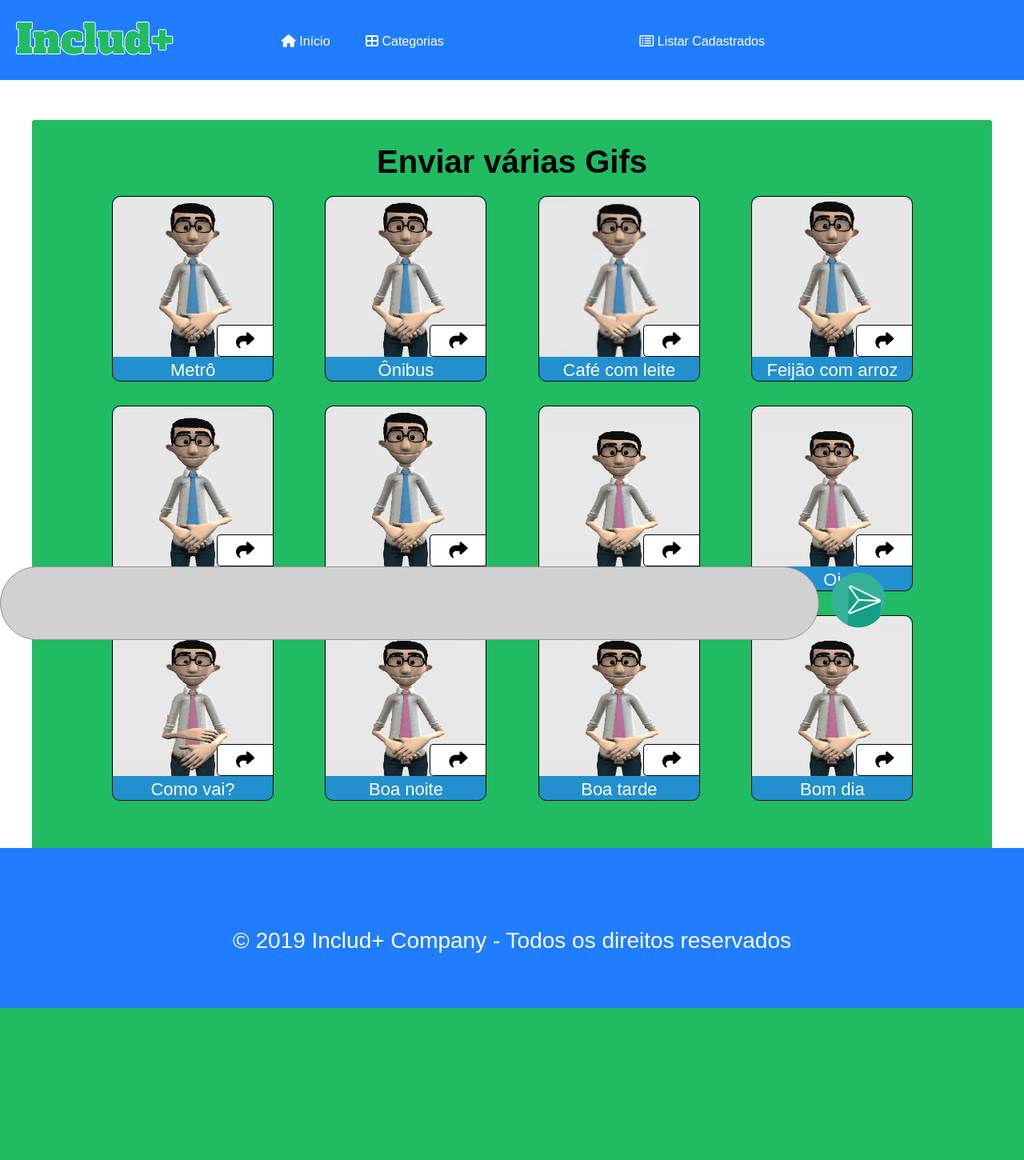
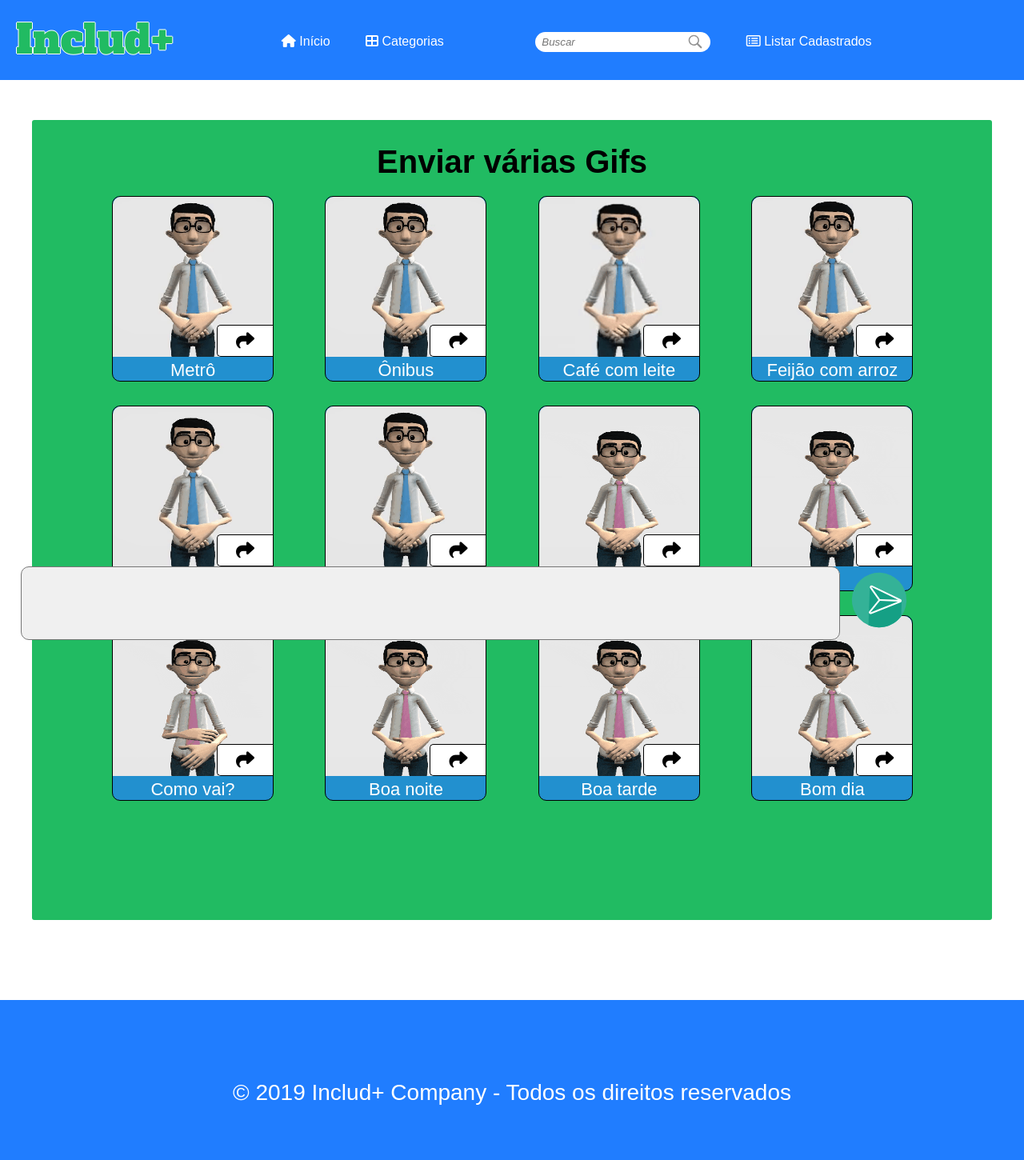
Before and after one commit to RicksonM/IncludeProject, a PHP site: page /catEnvioLogado/todasGifs.html in a window 1280 px wide. Shown: the whole page at 80% size. Before the commit the page ends 1260 px from the top, so only its background shows below. Run offline with PHP 8.4, Linux system fonts and the light colour scheme; some libraries are stand-ins or nearby versions.

Commit message:
Inserção do campo de busca das gifs

```diff
--- a/catAlimento.html
+++ b/catAlimento.html
@@ -17,6 +17,8 @@
         <ul id="listaPrincipal">
             <li class="itensPrincipais"><a href="index.html"><i class='fas fa-home'></i> Início</a></li>
             <li class="itensPrincipais"><a href="gifs.html"><i class='fas fa-th-large'></i> Categorias</a></li>
+            <li class="itensPrincipais"><input type="search" placeholder="Buscar">
+            <img id="imgBusca" src="/IncludeProject/img/icons/iconSearch.svg" alt="Buscar" title="Buscar"></li>
         </ul>
         <button id="ButaoListarCadastrados"><a href="/listar"><i class='far fa-list-alt'></i> Listar Cadastrados</a></button>
     </header>
--- a/catEnvioLogado/catAlimento.html
+++ b/catEnvioLogado/catAlimento.html
@@ -17,6 +17,8 @@
         <ul id="listaPrincipal">
             <li class="itensPrincipais"><a href="/IncludeProject/index.html"><i class='fas fa-home'></i> Início</a></li>
             <li class="itensPrincipais"><a href="/IncludeProject/gifs.html"><i class='fas fa-th-large'></i> Categorias</a></li>
+            <li class="itensPrincipais"><input type="search" placeholder="Buscar">
+            <img id="imgBusca" src="/IncludeProject/img/icons/iconSearch.svg" alt="Buscar" title="Buscar"></li>
         </ul>
         <button id="ButaoListarCadastrados"><a href="/listar"><i class='far fa-list-alt'></i> Listar Cadastrados</a></button>
     </header>
--- a/catEnvioLogado/catProfissao.html
+++ b/catEnvioLogado/catProfissao.html
@@ -17,6 +17,8 @@
         <ul id="listaPrincipal">
             <li class="itensPrincipais"><a href="/IncludeProject/index.html"><i class='fas fa-home'></i> Início</a></li>
             <li class="itensPrincipais"><a href="/IncludeProject/gifs.html"><i class='fas fa-th-large'></i> Categorias</a></li>
+            <li class="itensPrincipais"><input type="search" placeholder="Buscar">
+            <img id="imgBusca" src="/IncludeProject/img/icons/iconSearch.svg" alt="Buscar" title="Buscar"></li>
         </ul>
         <button id="ButaoListarCadastrados"><a href="/listar"><i class='far fa-list-alt'></i> Listar Cadastrados</a></button>
     </header>
--- a/catEnvioLogado/catSaudacao.html
+++ b/catEnvioLogado/catSaudacao.html
@@ -17,6 +17,8 @@
         <ul id="listaPrincipal">
             <li class="itensPrincipais"><a href="/IncludeProject/index.html"><i class='fas fa-home'></i> Início</a></li>
             <li class="itensPrincipais"><a href="/IncludeProject/gifs.html"><i class='fas fa-th-large'></i> Categorias</a></li>
+            <li class="itensPrincipais"><input type="search" placeholder="Buscar">
+            <img id="imgBusca" src="/IncludeProject/img/icons/iconSearch.svg" alt="Buscar" title="Buscar"></li>
         </ul>
         <button id="ButaoListarCadastrados"><a href="/listar"><i class='far fa-list-alt'></i> Listar Cadastrados</a></button>
     </header>
--- a/catEnvioLogado/catTransporte.html
+++ b/catEnvioLogado/catTransporte.html
@@ -17,6 +17,8 @@
         <ul id="listaPrincipal">
             <li class="itensPrincipais"><a href="/IncludeProject/index.html"><i class='fas fa-home'></i> Início</a></li>
             <li class="itensPrincipais"><a href="/IncludeProject/gifs.html"><i class='fas fa-th-large'></i> Categorias</a></li>
+            <li class="itensPrincipais"><input type="search" placeholder="Buscar">
+            <img id="imgBusca" src="/IncludeProject/img/icons/iconSearch.svg" alt="Buscar" title="Buscar"></li>
         </ul>
         <button id="ButaoListarCadastrados"><a href="/listar"><i class='far fa-list-alt'></i> Listar Cadastrados</a></button>
     </header>
--- a/catEnvioLogado/todasGifs.html
+++ b/catEnvioLogado/todasGifs.html
@@ -17,6 +17,8 @@
         <ul id="listaPrincipal">
             <li class="itensPrincipais"><a href="/IncludeProject/index.html"><i class='fas fa-home'></i> Início</a></li>
             <li class="itensPrincipais"><a href="/IncludeProject/gifs.html"><i class='fas fa-th-large'></i> Categorias</a></li>
+            <li class="itensPrincipais"><input type="search" placeholder="Buscar">
+            <img id="imgBusca" src="/IncludeProject/img/icons/iconSearch.svg" alt="Buscar" title="Buscar"></li>
         </ul>
         <button id="ButaoListarCadastrados"><a href="/listar"><i class='far fa-list-alt'></i> Listar Cadastrados</a></button>
     </header>
--- a/catProfissao.html
+++ b/catProfissao.html
@@ -17,6 +17,8 @@
         <ul id="listaPrincipal">
             <li class="itensPrincipais"><a href="index.html"><i class='fas fa-home'></i> Início</a></li>
             <li class="itensPrincipais"><a href="gifs.html"><i class='fas fa-th-large'></i> Categorias</a></li>
+            <li class="itensPrincipais"><input type="search" placeholder="Buscar">
+            <img id="imgBusca" src="/IncludeProject/img/icons/iconSearch.svg" alt="Buscar" title="Buscar"></li>
         </ul>
         <button id="ButaoListarCadastrados"><a href="/listar"><i class='far fa-list-alt'></i> Listar Cadastrados</a></button>
     </header>
--- a/catSaudacao.html
+++ b/catSaudacao.html
@@ -17,6 +17,8 @@
         <ul id="listaPrincipal">
             <li class="itensPrincipais"><a href="index.html"><i class='fas fa-home'></i> Início</a></li>
             <li class="itensPrincipais"><a href="gifs.html"><i class='fas fa-th-large'></i> Categorias</a></li>
+            <li class="itensPrincipais"><input type="search" placeholder="Buscar">
+            <img id="imgBusca" src="/IncludeProject/img/icons/iconSearch.svg" alt="Buscar" title="Buscar"></li>
         </ul>
         <button id="ButaoListarCadastrados"><a href="/listar"><i class='far fa-list-alt'></i> Listar Cadastrados</a></button>
     </header>
--- a/catTransporte.html
+++ b/catTransporte.html
@@ -17,6 +17,8 @@
         <ul id="listaPrincipal">
             <li class="itensPrincipais"><a href="index.html"><i class='fas fa-home'></i> Início</a></li>
             <li class="itensPrincipais"><a href="gifs.html"><i class='fas fa-th-large'></i> Categorias</a></li>
+            <li class="itensPrincipais"><input type="search" placeholder="Buscar">
+            <img id="imgBusca" src="/IncludeProject/img/icons/iconSearch.svg" alt="Buscar" title="Buscar"></li>
         </ul>
         <button id="ButaoListarCadastrados"><a href="/listar"><i class='far fa-list-alt'></i> Listar Cadastrados</a></button>
     </header>
--- a/css/formStyle.css
+++ b/css/formStyle.css
@@ -52,6 +52,7 @@ input[type="date"] {
     font-family: "Roboto", sans-serif;
     font-size: 14px;
     padding: 15px;
+    color: rgb(119, 117, 117);
     background-color: rgb(242, 242, 242);
     /* background-image: url(/IncludeProject/img/icons/iconCalendar.png);
     background-repeat: no-repeat;
--- a/css/indexStyle.css
+++ b/css/indexStyle.css
@@ -60,10 +60,31 @@ li.itensPrincipais > a:hover {
     background-color: white;
 }
 
+li.itensPrincipais:last-child {
+    margin-left: 100px;
+    position: relative;
+}
+
+input[type="search"] {
+    height: 25px;
+    border: 0;
+    border-radius: 20px;
+    padding: 8px 32px 8px 8px;
+    font-style: italic;
+}
+
+img#imgBusca {
+    height: 25px;
+    cursor: pointer;
+    position: absolute;
+    top: -1px;
+    right: 7px;
+}
+
 button#ButaoListarCadastrados {
     border: none;
     background-color: transparent;
-    margin-left: 220px;
+    margin-left: 30px;
     position: relative;
     top: -10px;
 }
@@ -180,9 +201,10 @@ footer {
     width: 100%;
     height: 200px;
     background-color: #207dff;
-    position: absolute;
-    top: 120%;
-    left: 0;
+    margin-top: 100px;
+    /* position: absolute;
+    top: 1300px;
+    left: 0; */
 }
 
 p#pDireitos {
--- a/css/todasGifsStyle.css
+++ b/css/todasGifsStyle.css
@@ -144,11 +144,11 @@ div#divInputFixed {
 
 textarea#textAreaEnviarGifs {
     width: 80%;
-    border-radius: 50px;
-    background-color: #d1d1d1;
+    margin-left: 2%;
+    border-radius: 10px;
+    background-color: #f0f0f0;
     color: rgb(85, 85, 85);
     font-size: 26px;
-    border: 1px solid rgb(144, 144, 144);
     resize: none;
     padding: 15px 15px 15px 30px;
     outline: none;
--- a/form.html
+++ b/form.html
@@ -15,6 +15,8 @@
         <ul id="listaPrincipal">
             <li class="itensPrincipais"><a href="index.html"><i class='fas fa-home'></i> Início</a></li>
             <li class="itensPrincipais"><a href="gifs.html"><i class='fas fa-th-large'></i> Categorias</a></li>
+            <li class="itensPrincipais"><input type="search" placeholder="Buscar">
+            <img id="imgBusca" src="/IncludeProject/img/icons/iconSearch.svg" alt="Buscar" title="Buscar"></li>
         </ul>
         <button id="ButaoListarCadastrados"><a href="listar"><i class='far fa-list-alt'></i> Listar Cadastrados</a></button>
     </header>
--- a/gifs.html
+++ b/gifs.html
@@ -16,6 +16,8 @@
         <ul id="listaPrincipal">
             <li class="itensPrincipais"><a href="index.html"><i class='fas fa-home'></i> Início</a></li>
             <li class="itensPrincipais"><a href="gifs.html"><i class='fas fa-th-large'></i> Categorias</a></li>
+            <li class="itensPrincipais"><input type="search" placeholder="Buscar">
+            <img id="imgBusca" src="/IncludeProject/img/icons/iconSearch.svg" alt="Buscar" title="Buscar"></li>
         </ul>
         <button id="ButaoListarCadastrados"><a href="/listar"><i class='far fa-list-alt'></i> Listar Cadastrados</a></button>
     </header>
--- a/index.html
+++ b/index.html
@@ -15,6 +15,8 @@
         <ul id="listaPrincipal">
             <li class="itensPrincipais"><a href="index.html"><i class='fas fa-home'></i> Início</a></li>
             <li class="itensPrincipais"><a href="gifs.html"><i class='fas fa-th-large'></i> Categorias</a></li>
+            <li class="itensPrincipais"><input type="search" placeholder="Buscar">
+            <img id="imgBusca" src="/IncludeProject/img/icons/iconSearch.svg" alt="Buscar" title="Buscar"></li>
         </ul>
         <button id="ButaoListarCadastrados"><a href="/listar"><i class='far fa-list-alt'></i> Listar Cadastrados</a></button>
     </header>
--- a/todasGifs.html
+++ b/todasGifs.html
@@ -19,6 +19,8 @@
         <ul id="listaPrincipal">
             <li class="itensPrincipais"><a href="index.html"><i class='fas fa-home'></i> Início</a></li>
             <li class="itensPrincipais"><a href="gifs.html"><i class='fas fa-th-large'></i> Categorias</a></li>
+            <li class="itensPrincipais"><input type="search" placeholder="Buscar">
+            <img id="imgBusca" src="/IncludeProject/img/icons/iconSearch.svg" alt="Buscar" title="Buscar"></li>
         </ul>
         <button id="ButaoListarCadastrados"><a href="/listar"><i class='far fa-list-alt'></i> Listar Cadastrados</a></button>
     </header>
```
Also changed, not shown: img/icons/iconSearch.svg (added).
